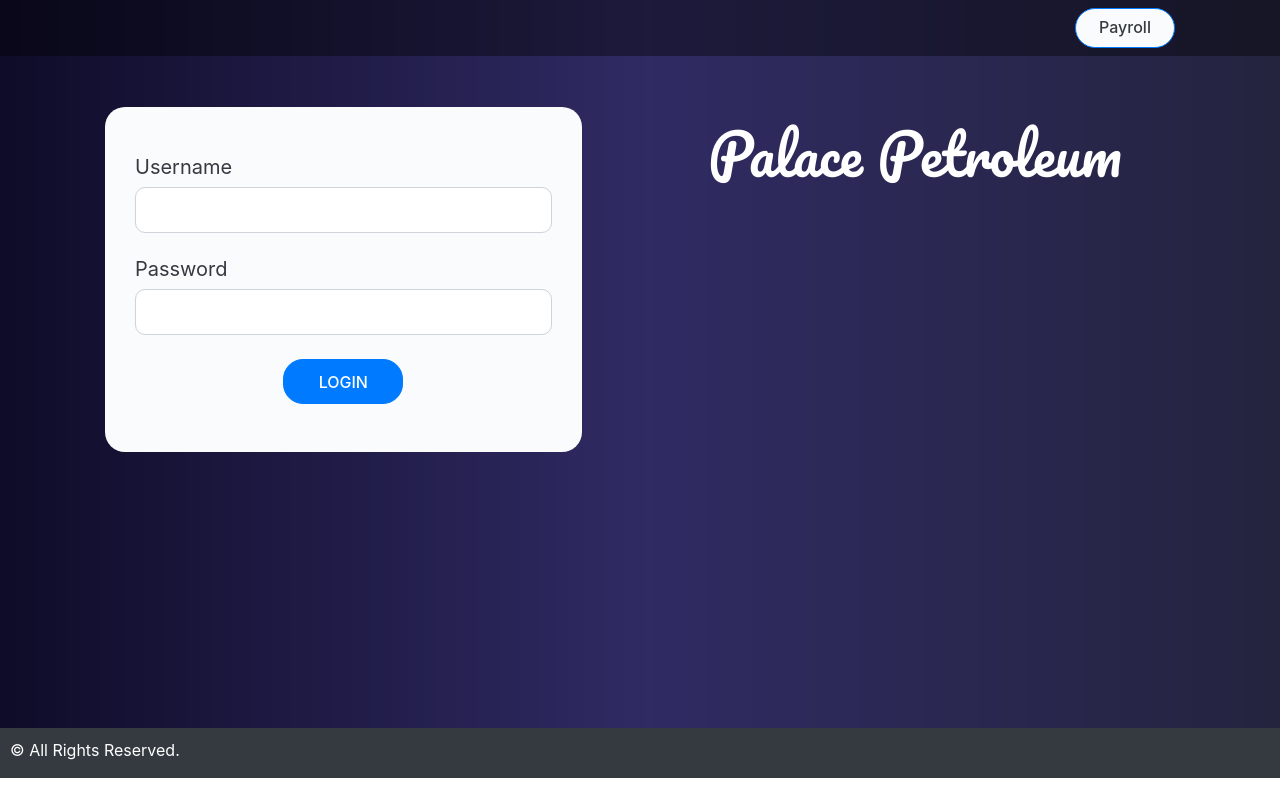
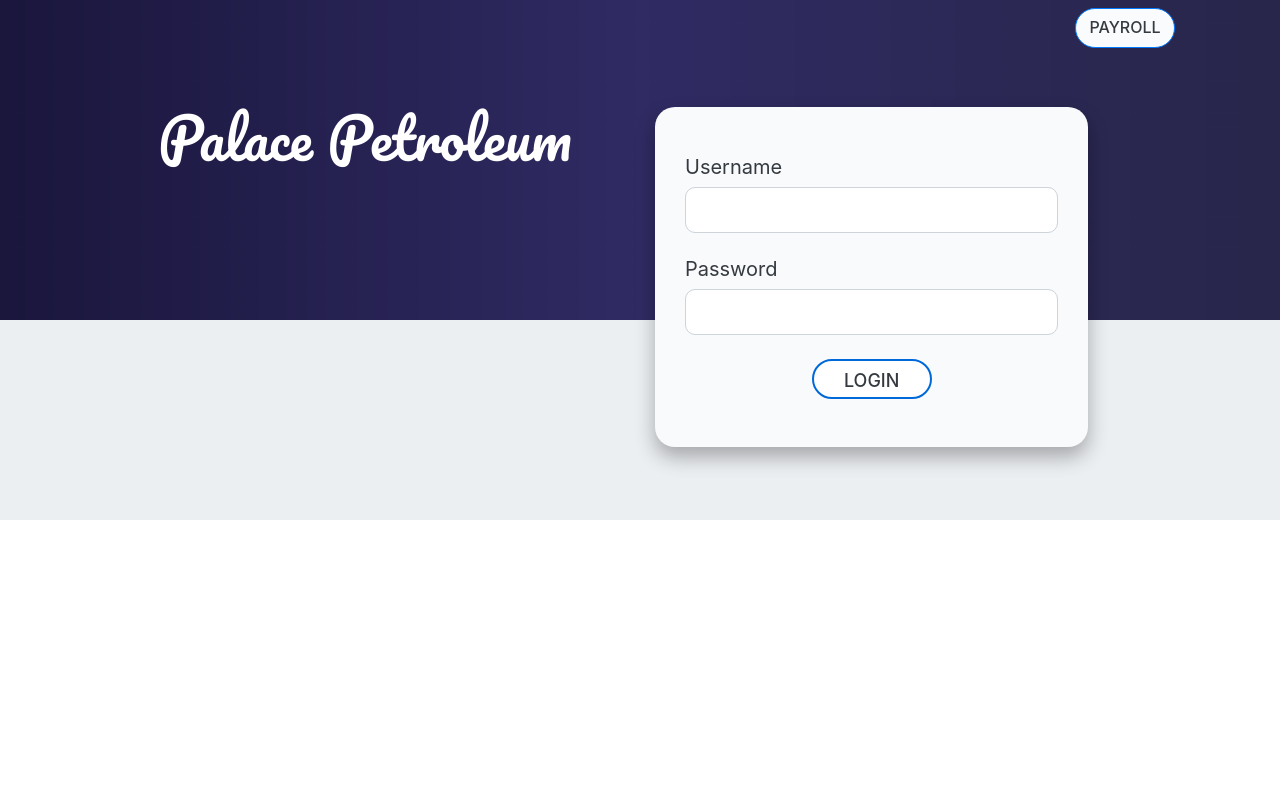
Before and after one commit to EmmanuelJoshua/Inventory-app-php, a PHP site: page / in a window 1280 px wide. Run offline with PHP 8.4, Linux system fonts and the light colour scheme.

Commit message:
Some Changes.

```diff
--- a/app/assets/css-app-files/login.css
+++ b/app/assets/css-app-files/login.css
@@ -1,43 +1,63 @@
 #header{
 	background-image: url(../images/header.png);
-	background-size: cover;
-	height: 91vh;
+	/*background-size: cover;
+	/*height: 100vh;*/
 	width: 100%;
-    /*height: 100%;*/
-    /* background-attachment: fixed; */
-    /*background-position: center;*/
+	height: 100vh;
+    max-height: 320px;
+     background-attachment: fixed;
+    background-position: center;
     background-repeat: no-repeat;
-    position: relative;
+    /*position: relative;*/
+}
+
+#header2{
+	width: 100%;
+    height: 100vh;
+    max-height: 200px;
+    background-color: #ECEFF2;
 }
 
 #login .btn{
 	width: 120px !important;
-	height: 45px;
+	height: 40px;
+	font-size: 18px;
     border-radius: 20px;
     text-transform: uppercase;
     font-weight: 500;
+    color: #343a40;
+    background-color: #fff;
+    border: 2px solid #0069D9;
+    transition: all 0.5s ease-in-out;
+}
+
+#login .btn:hover{
+	background-color: #0069D9;
+	border: 2px solid #288EFF;
+	color: #fff !important;
 }
 
 #login{
 	top: 35px;
-	background-color: #fafbfc!important;
+	background-color: #F9FAFB!important;
 	width: 100%;
 	border-radius: 20px !important;
+	box-shadow: 0 10px 20px rgba(0, 0, 0, 0.3);
 }
 
 .form-group input[type=text]{
     border-radius: 10px;
-    font-size: 16px;
+    font-size: 20px;
     min-height: 46px;
-    padding: 10px;
+    padding: 5px;
     width: 100%;
 }
 
 .form-group input[type=password]{
     border-radius: 10px;
-    font-size: 16px;
+    font-size: 20px;
     min-height: 46px;
-    padding: 10px;
+    padding: 5px;
     width: 100%;
 }
 
@@ -46,16 +66,21 @@
 }
 
 .navbar{
-	background-color: rgba(0, 0, 0, 0.4);
+	/*background-color: rgba(0, 0, 0, 0.4);*/
 }
 
 .navbar-right .btn{
 	width: 100px !important;
     height: 40px;
     border-radius: 20px;
+    text-transform: uppercase;
     font-weight: 500;
 	color: #343a40 !important;
 	background-color: #fafbfc;
+}
+
+.navbar-right .btn{
+
 }
 
 @media (min-width: 992px){
--- a/app/index.php
+++ b/app/index.php
@@ -24,9 +24,12 @@
 			</nav>
 			<div class="container">
 				<div class="row">
+					<div class="col-md-6 text-white mt-5">
+						<h1 class="text-center display-4" style="font-family: Pacifico">Palace Petroleum</h1>
+					</div>
 					<div class="col-md-6 text-dark" >
 						<!-- <h2 class="display-4 text-center">LOGIN</h2> -->
-						<div class="col-md-11 text-dark pt-5 pb-5 mt-3" id="login">
+						<div class="col-md-10 text-dark pt-5 pb-5 mt-3" id="login">
 							<div class="container">
 								<form method="post" onsubmit="submitForm(event)">
 									<div class="form-group">
@@ -44,16 +47,16 @@
 							</div>
 						</div>
 					</div>
-					<div class="col-md-6 text-white pt-5 pb-5 mt-3">
-						<h1 class="text-center display-4" style="font-family: Pacifico">Palace Petroleum</h1>
-					</div>
+
 				</div>
 			</div>
 		</header>
 
-		<div id="footer" class="bg-dark text-white">
+		<header id="header2">
+		</header>
+		<!-- <div id="footer" class="bg-dark text-white">
 			<span>© All Rights Reserved.</span>
-		</div>
+		</div> -->
 
 	</body>
 	<script type="text/javascript" src="../app/assets/js-app-files/login.js"></script>
```
Also changed, not shown: app/assets/images/pexels-photo-1320684.jpeg (deleted).
